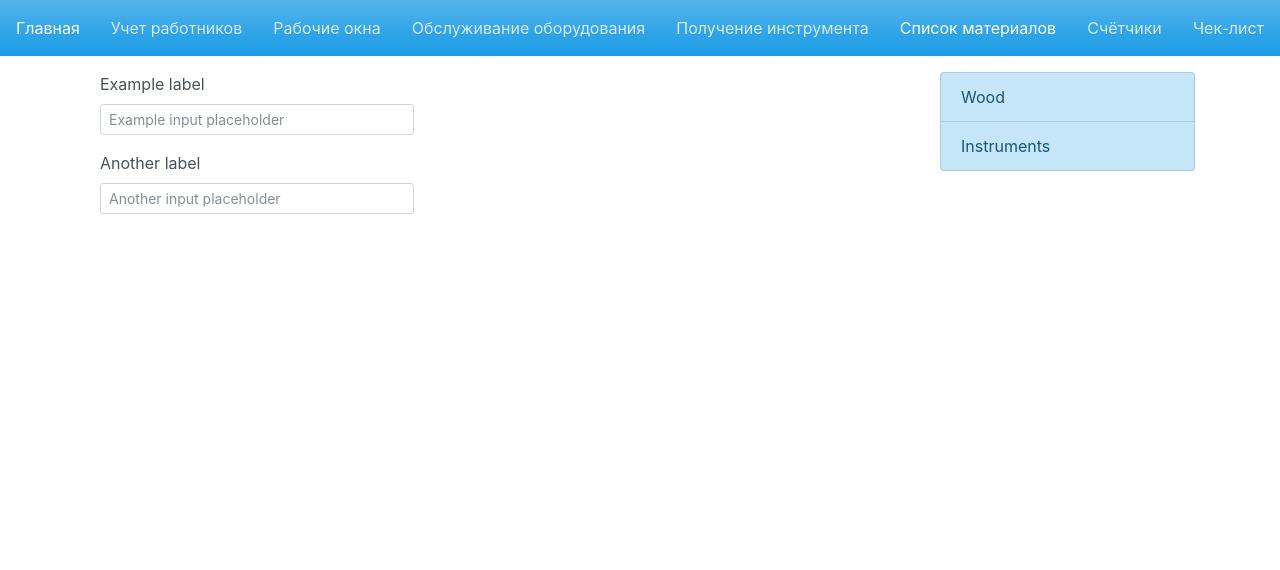
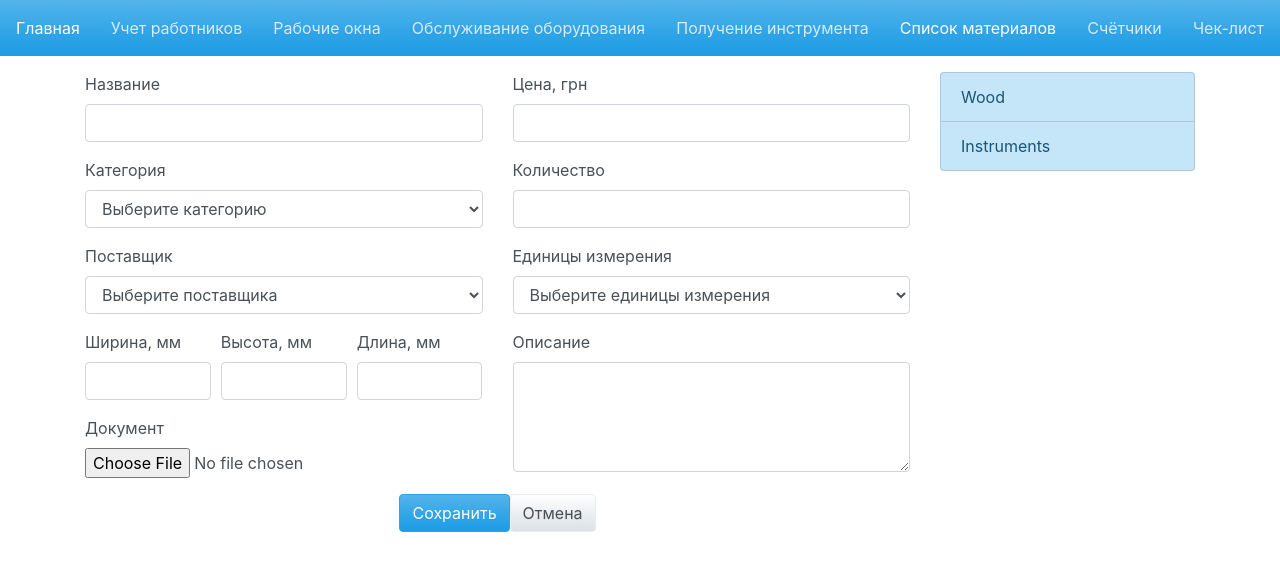
Before and after one commit to CloudOpsMaster/factoryBusinessOptimisation, an Angular app in the folder business-optimisation-app/: page /materials-dictionary in a window 1280 px wide. Shown: the top 570 px of the page. Built offline with nearby package versions, Linux system fonts and the light colour scheme.

Commit message:
create material form markup

```diff
--- a/business-optimisation-app/src/app/yulia/create-material-form/create-material-form.component.html
+++ b/business-optimisation-app/src/app/yulia/create-material-form/create-material-form.component.html
@@ -1,12 +1,82 @@
-<div class="col-sm-5">
-  <form>
-    <div class="form-group">
-      <label for="formGroupExampleInput">Example label</label>
-      <input type="text" class="form-control form-control-sm" id="formGroupExampleInput" placeholder="Example input placeholder">
+<form>
+  <div class="row">
+    <div class="col">
+      <div class="form-group">
+        <label for="materialName">Название</label>
+        <input type="text" class="form-control" id="materialName">
+      </div>
+      <div class="form-group">
+        <label for="materialType">Категория</label>
+        <select class="form-control"
+                id="materialType"
+                name="type">
+          <option value="">Выберите категорию</option>
+          <option *ngFor="let c of categories" [ngValue]="c.name">{{c.name}}</option>
+        </select>
+      </div>
+      <div class="form-group">
+        <label for="materialProvider">Поставщик</label>
+        <select class="form-control"
+                id="materialProvider"
+                name="type">
+          <option value="">Выберите поставщика</option>
+          <option *ngFor="let p of providers" [ngValue]="p.name">{{p.name}}</option>
+        </select>
+      </div>
+      <div class="form-row">
+        <div class="col">
+          <div class="form-group">
+            <label for="width">Ширина, мм</label>
+            <input type="number" class="form-control" id="width">
+          </div>
+        </div>
+        <div class="col">
+          <div class="form-group">
+            <label for="width">Высота, мм</label>
+            <input type="number" class="form-control" id="height">
+          </div>
+        </div>
+        <div class="col">
+          <div class="form-group">
+            <label for="width">Длина, мм</label>
+            <input type="number" class="form-control" id="length">
+          </div>
+        </div>
+      </div>
+      <div class="form-group">
+        <label for="materialDoc">Документ</label>
+        <input type="file" class="form-control-file" id="materialDoc">
+      </div>
     </div>
-    <div class="form-group">
-      <label for="formGroupExampleInput2">Another label</label>
-      <input type="text" class="form-control form-control-sm" id="formGroupExampleInput2" placeholder="Another input placeholder">
+    <div class="col">
+      <div class="form-group">
+        <label for="materialPrice">Цена, грн</label>
+        <input type="number" class="form-control" id="materialPrice">
+      </div>
+
+      <div class="form-group">
+        <label for="materialCount">Количество</label>
+        <input type="number" class="form-control" id="materialCount">
+      </div>
+
+      <div class="form-group">
+        <label for="materialUnit">Единицы измерения</label>
+        <select class="form-control"
+                id="materialUnit"
+                name="type">
+          <option value="">Выберите единицы измерения</option>
+          <option *ngFor="let u of units" [ngValue]="u.name">{{u.name}}</option>
+        </select>
+      </div>
+
+      <div class="form-group">
+        <label for="materialDesc">Описание</label>
+        <textarea class="form-control" id="materialDesc" rows="4"></textarea>
+      </div>
     </div>
-  </form>
-</div>
+  </div>
+  <div class="row justify-content-center">
+    <button type="submit" class="btn btn-primary">Сохранить</button>
+    <button type="button" class="btn btn-secondary">Отмена</button>
+  </div>
+</form>
```
